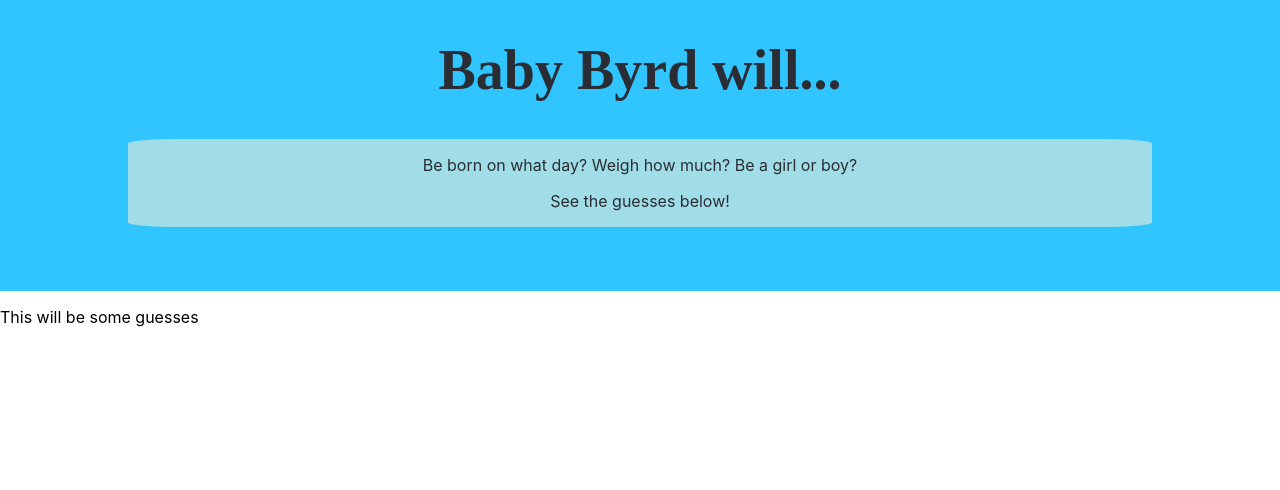
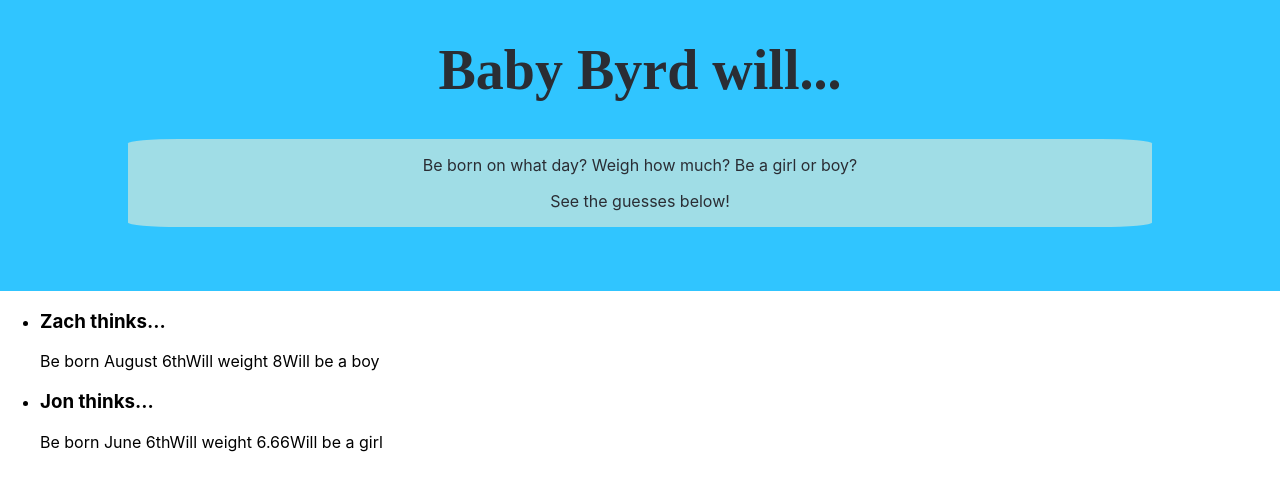
Before and after one commit to ZachBarbre/baby-byrd-game-client, a React (Create React App) app: page / in a window 1280 px wide. Shown: the top 490 px of the page. Built offline with nearby package versions, Linux system fonts and the light colour scheme.

Commit message:
add context api

```diff
--- a/src/App.js
+++ b/src/App.js
@@ -1,13 +1,34 @@
-import React from 'react';
-import Guesses from './components/Guesses';
+import React, { useReducer } from 'react';
+import Reducer from './reducers';
+import { StateProvider } from './context';
+import GuessList from './components/GuessList';
 import Header from './components/Header';
 
 const App = () => {
+  const initalState = [
+    {
+      _id: "5eb9d1b50724d12367e7798e",
+      name: "Zach",
+      babyWeight: 8,
+      birthDate: "August 6th",
+      sex: "boy",
+    },
+    {
+      _id: "5ebab1fe7bf5df0d6e4bdd04",
+      name: "Jon",
+      babyWeight: 6.66,
+      birthDate: "June 6th",
+      sex: "girl",
+    }
+  ];
+
 
   return (
     <div className="App">
-      <Header />
-      <Guesses />
+      <StateProvider value={useReducer(Reducer, initalState)}>
+        <Header />
+        <GuessList />
+      </StateProvider>
     </div>
   );
 }
--- /dev/null
+++ b/src/components/GuessList.jsx
@@ -0,0 +1,27 @@
+import React, { useContext } from 'react';
+import styled from 'styled-components';
+import StateContext from '../context'
+
+
+const GuessList = () => {
+  const [value, dispach] = useContext(StateContext);
+
+  return(
+    <main>
+      <ul>
+        {value.map((guess) => (
+          <li key={guess._id}>
+            <h3>{guess.name} thinks...</h3>
+            <div>
+              Be born {guess.birthDate}
+              Will weight {guess.babyWeight}
+              Will be a {guess.sex}
+            </div>
+          </li>
+        ))}
+      </ul>
+    </main>
+  );
+}
+
+export default GuessList;
--- a/src/components/Guesses.jsx
+++ /dev/null
@@ -1,12 +0,0 @@
-import React, { useState, useEffect } from 'react';
-
-const Guesses = () => {
-
-  return(
-    <div>
-      <p>This will be some guesses</p>
-    </div>
-  );
-}
-
-export default Guesses;
--- /dev/null
+++ b/src/context/index.js
@@ -0,0 +1,8 @@
+import React from 'react';
+
+const StateContext = React.createContext([]);
+
+export const StateProvider = StateContext.Provider;
+export const StateConsumer = StateContext.Consumer;
+
+export default StateContext;
--- /dev/null
+++ b/src/reducers/index.js
@@ -0,0 +1,24 @@
+const Reducer = (state, action) => {
+  const { _id, name, birthDate, babyWeight, sex } = action;
+  switch (action.type) {
+    case 'ACTION_ADD_GUESS':
+      return {
+        ...state.concat(
+          {
+            _id,
+            name,
+            birthDate,
+            babyWeight,
+            sex
+          }
+        )
+      };
+    case 'ACTION_DELETE_GUESS':
+        const newState = state.filter(guess => guess._id === _id);
+        return newState;
+    default:
+      return state;
+  }
+};
+
+export default Reducer;
```
Also changed, not shown: 1 other file (tests, documents, lock files or other folders).
